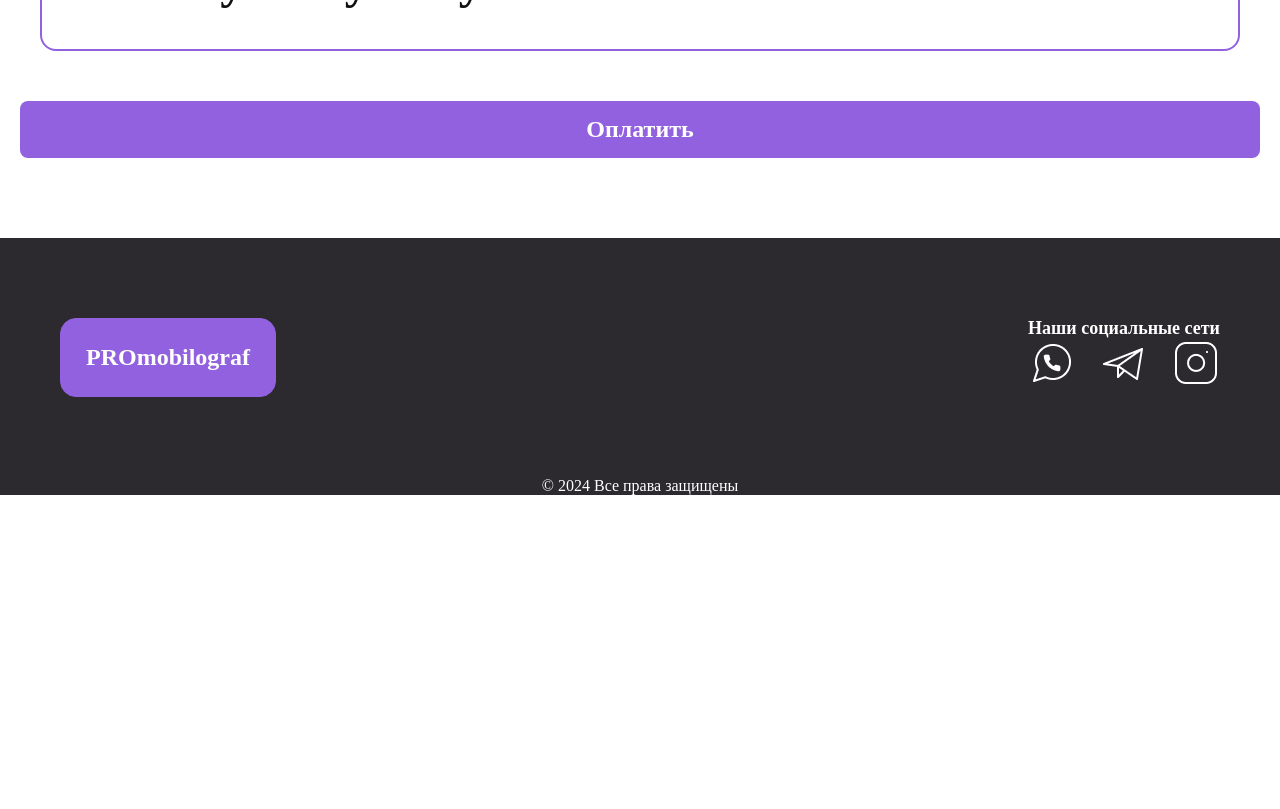
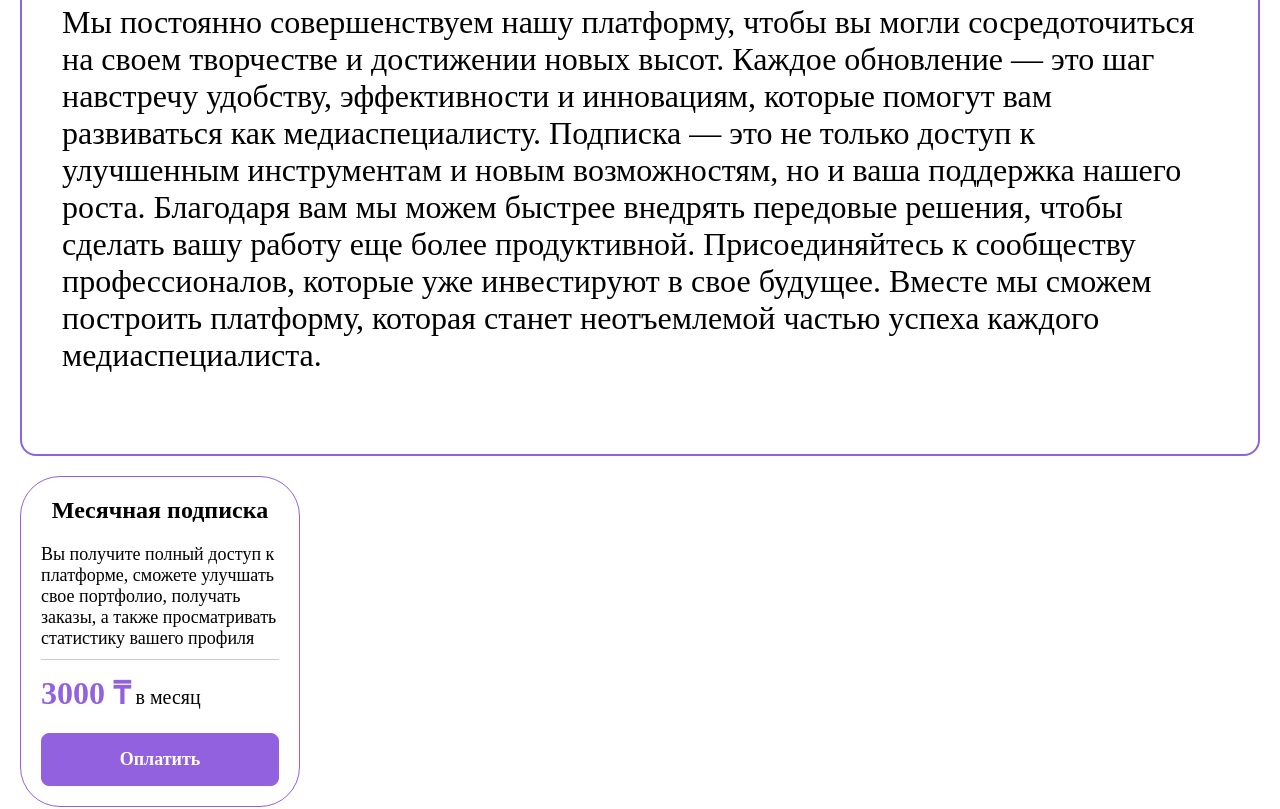
Before and after one commit to GalinskiRuslan/PromobFront, a Next.js app: page /en/tarif in a window 1280 px wide. Shown: the part 1100-1909 px from the top of the page. Before the commit the page ends 1595 px from the top, so only its background shows below. Built offline with nearby package versions, Linux system fonts and the light colour scheme; no server answers.

Commit message:
Доработки по платежам

```diff
--- a/app/[locale]/tarif/page.tsx
+++ b/app/[locale]/tarif/page.tsx
@@ -4,12 +4,13 @@ import cl from "./style.module.css";
 import { AppDispatch } from "@/app/store/store";
 import { getPaymentLink } from "@/app/store/slices/paymentSlice";
 import { useEffect, useState } from "react";
+import { PaymentCard } from "./paymentCard/PaymentCard";
 export default function Tarif() {
   const dispatch = useDispatch<AppDispatch>();
   const [payLink, setPayLink] = useState<any>(null);
   const getPayLink = async () => {
-    // const data = await dispatch(getPaymentLink()).unwrap();
-    // setPayLink(data.payment_link);
+    const data = await dispatch(getPaymentLink()).unwrap();
+    setPayLink(data.payment_link);
   };
   useEffect(() => {
     getPayLink();
@@ -47,16 +48,26 @@ export default function Tarif() {
             className={cl.purepure}
             style={{ display: "flex", flexDirection: "row" }}
           >
-            <del style={{ marginRight: "8px" }}>10000</del>
-            <span>5000</span> тг
-          </span>{" "}
-          (для новых пользователей) в месяц! Присоединяйтесь к нам сегодня,
-          чтобы начать свой путь к успеху!
+            {/* <del style={{ marginRight: "8px" }}>10000</del> */}
+            <span>3000</span> ₸
+          </span>
+          в месяц! Присоединяйтесь к нам сегодня, чтобы начать свой путь к
+          успеху!
+        </p>
+        <p className={cl.text}>
+          Мы постоянно совершенствуем нашу платформу, чтобы вы могли
+          сосредоточиться на своем творчестве и достижении новых высот. Каждое
+          обновление — это шаг навстречу удобству, эффективности и инновациям,
+          которые помогут вам развиваться как медиаспециалисту. Подписка — это
+          не только доступ к улучшенным инструментам и новым возможностям, но и
+          ваша поддержка нашего роста. Благодаря вам мы можем быстрее внедрять
+          передовые решения, чтобы сделать вашу работу еще более продуктивной.
+          Присоединяйтесь к сообществу профессионалов, которые уже инвестируют в
+          свое будущее. Вместе мы сможем построить платформу, которая станет
+          неотъемлемой частью успеха каждого медиаспециалиста.
         </p>
       </div>
-      <a href={payLink}>
-        <button className={cl.payBtn}>Оплатить</button>
-      </a>
+      <PaymentCard linkToPay={payLink} />
     </>
   );
 }
--- /dev/null
+++ b/app/[locale]/tarif/paymentCard/PaymentCard.tsx
@@ -0,0 +1,21 @@
+import cl from "./paymentStyle.module.css";
+
+type Props = { linkToPay: string };
+
+export const PaymentCard = (props: Props) => {
+  return (
+    <div className={cl.container}>
+      <p className={cl.title}>Месячная подписка</p>
+      <p className={cl.subtitle}>
+        Вы получите полный доступ к платформе, сможете улучшать свое портфолио,
+        получать заказы, а также просматривать статистику вашего профиля
+      </p>
+      <p className={cl.text}>
+        <span className={cl.price}>3000 ₸</span> в месяц
+      </p>
+      <a href={props.linkToPay}>
+        <button className={cl.payBtn}>Оплатить</button>
+      </a>
+    </div>
+  );
+};
--- /dev/null
+++ b/app/[locale]/tarif/paymentCard/paymentStyle.module.css
@@ -0,0 +1,60 @@
+.container {
+  max-width: 280px;
+  width: 100%;
+  border-radius: 40px;
+  border: 1px solid #9161df;
+  padding: 20px;
+  margin-top: 20px;
+}
+.title {
+  font-size: 24px;
+  font-weight: 700;
+  text-align: center;
+  margin-bottom: 20px;
+}
+.subtitle {
+  font-size: 18px;
+  margin-bottom: 10px;
+  padding-bottom: 10px;
+  border-bottom: 1px solid #ccc;
+}
+.price {
+  font-size: 32px;
+  font-weight: 700;
+  text-align: center;
+  margin-bottom: 20px;
+  color: #9161df;
+}
+.text {
+  font-size: 20px;
+}
+.payBtn {
+  background-color: #9161df;
+  color: #fff;
+  border-radius: 8px;
+  padding: 15px 20px;
+  cursor: pointer;
+  transition: 0.5s;
+  font-weight: 700;
+  font-size: 18px;
+  border: 1px solid #9161df;
+  width: 100%;
+  margin-top: 20px;
+}
+@media screen and (max-width: 720px) {
+  .title {
+    font-size: 18px;
+  }
+  .subtitle {
+    font-size: 14px;
+  }
+  .price {
+    font-size: 20px;
+  }
+  .text {
+    font-size: 16px;
+  }
+  .payBtn {
+    font-size: 14px;
+  }
+}
--- a/app/[locale]/tarif/style.module.css
+++ b/app/[locale]/tarif/style.module.css
@@ -1,6 +1,4 @@
 .container {
-  max-width: 1200px;
-  max-height: 1280px;
   margin: 0 auto;
   background: #fff;
   border-radius: 16px;
--- a/app/components/modules/layouts/Header/Header.tsx
+++ b/app/components/modules/layouts/Header/Header.tsx
@@ -161,7 +161,7 @@ export const Header = () => {
                   filterUnits="userSpaceOnUse"
                   colorInterpolationFilters="sRGB"
                 >
-                  <feFlood flood-opacity="0" result="BackgroundImageFix" />
+                  <feFlood floodOpacity="0" result="BackgroundImageFix" />
                   <feColorMatrix
                     in="SourceAlpha"
                     type="matrix"
@@ -272,7 +272,7 @@ export const Header = () => {
                   filterUnits="userSpaceOnUse"
                   colorInterpolationFilters="sRGB"
                 >
-                  <feFlood flood-opacity="0" result="BackgroundImageFix" />
+                  <feFlood floodOpacity="0" result="BackgroundImageFix" />
                   <feColorMatrix
                     in="SourceAlpha"
                     type="matrix"
--- a/app/components/ui/ProfileCard/ProfileCardEditor.tsx
+++ b/app/components/ui/ProfileCard/ProfileCardEditor.tsx
@@ -27,6 +27,7 @@ import Modal from "../modal/Modal";
 import dayjs from "dayjs";
 import { getPaymentLink } from "@/app/store/slices/paymentSlice";
 import noPhoto from "./assets/Group2.png";
+import { Link } from "@/langs";
 
 interface Props {
   user: IUser;
@@ -83,9 +84,9 @@ export const ProfileCardEditor = ({ user }: Props) => {
             Ваш аккаунт не активен продлите подписку чтобы заказчики могли
             видеть Ваш профиль и связываться с Вами
           </p>
-          <a href={payLink}>
+          <Link href="/tarif">
             <button className={cl.payBtn}>Продлить подписку</button>
-          </a>
+          </Link>
         </>
       )}
       <div className={cl.container}>
```
